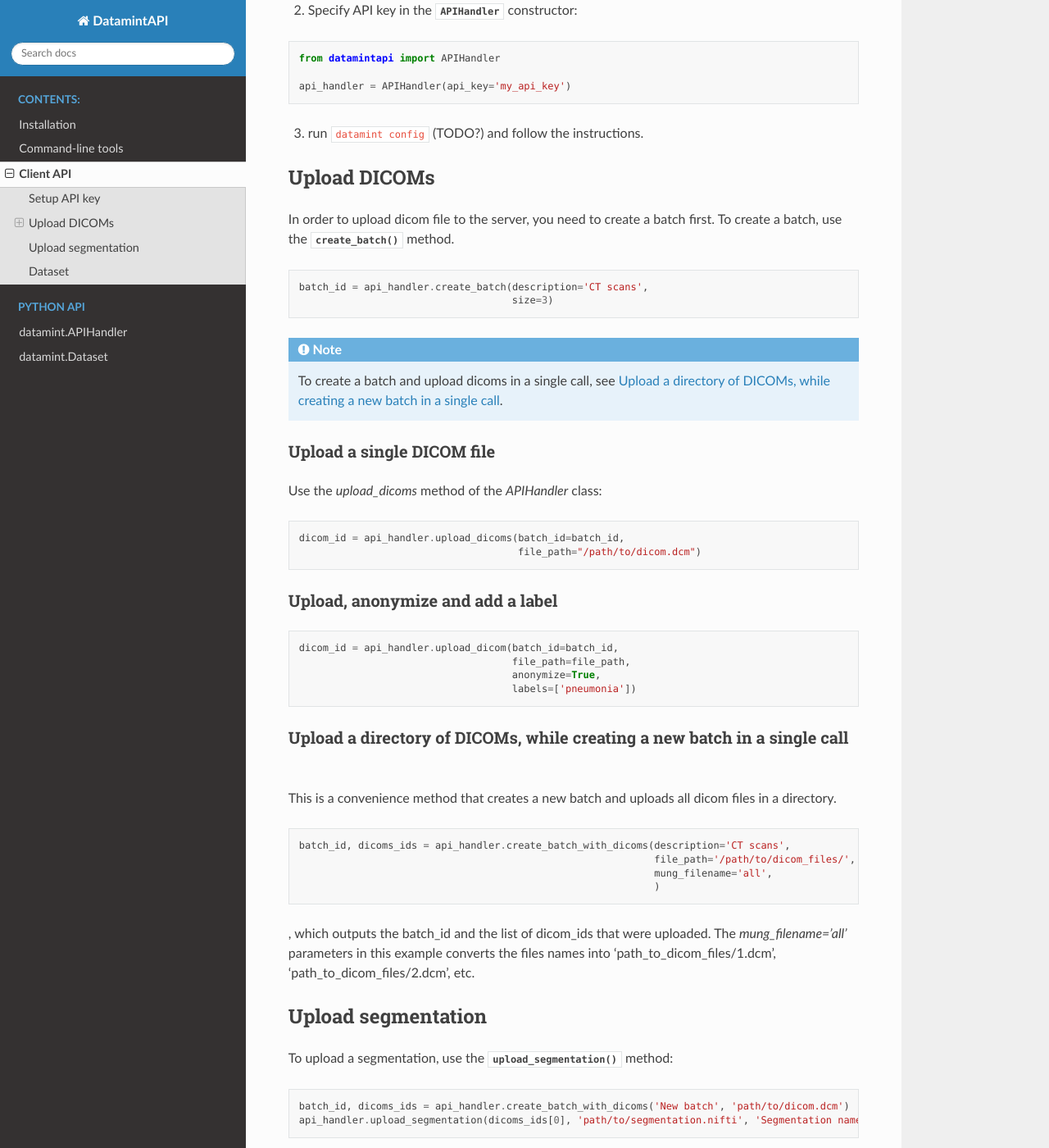
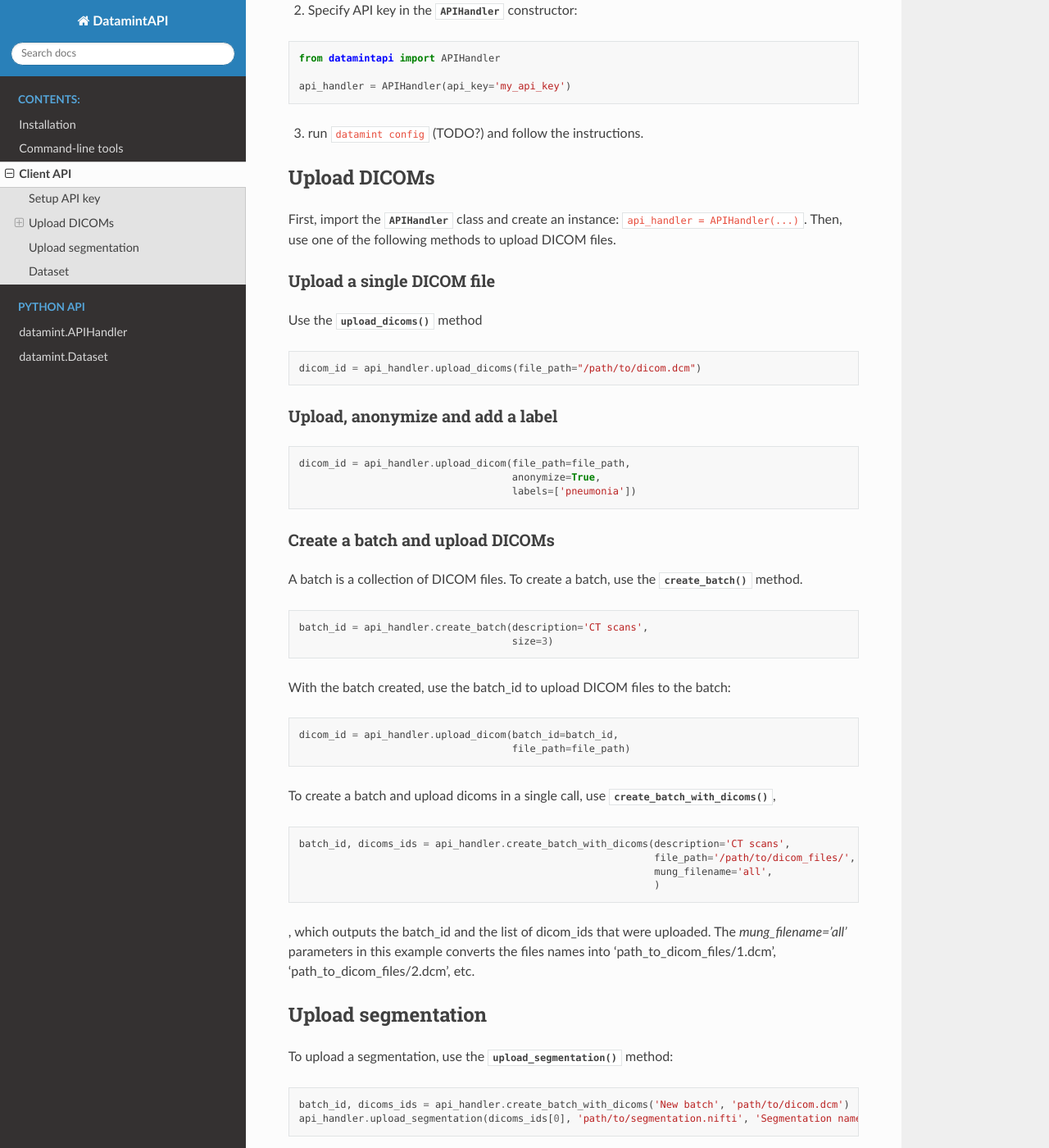
Before and after one commit to SonanceAI/datamint-python-api, a Sphinx documentation site: the page built from docs/source/client_api.rst, in a window 1280 px wide and 1400 px high, scrolled down 530 px. Shown: the whole window at 82% size. Built offline with Sphinx 7.4.7 and the Read the Docs theme 2.0.0, drawn with Linux system fonts in a browser that asks for light colours; some of the changed text lies outside the part shown.

Commit message:
documentation updated

```diff
--- a/docs/source/client_api.rst
+++ b/docs/source/client_api.rst
@@ -3,7 +3,7 @@
 Client API
 ==========
 
-Import the :py:class:`APIHandler <datamintapi.api_handler.APIHandler>` class and create an instance: ``api_handler = APIHandler()``
+This section describes how to use the :py:class:`APIHandler <datamintapi.api_handler.APIHandler>` class in Python.
 
 Setup API key
 -------------
@@ -35,7 +35,34 @@ There are three options to specify the API key:
 Upload DICOMs
 -------------
 
-In order to upload dicom file to the server, you need to create a batch first.
+First, import the :py:class:`APIHandler <datamintapi.api_handler.APIHandler>` class and create an instance: ``api_handler = APIHandler(...)``.
+Then, use one of the following methods to upload DICOM files.
+
+Upload a single DICOM file
+++++++++++++++++++++++++++++++++
+
+Use the :py:meth:`upload_dicoms() <datamintapi.api_handler.APIHandler.upload_dicoms>` method
+
+.. code-block:: python
+
+    dicom_id = api_handler.upload_dicoms(file_path="/path/to/dicom.dcm")
+
+
+Upload, anonymize and add a label
+++++++++++++++++++++++++++++++++++++++++++++++++++++++++++++
+
+.. code-block:: python
+
+    dicom_id = api_handler.upload_dicom(file_path=file_path,
+                                        anonymize=True,
+                                        labels=['pneumonia'])
+
+
+
+Create a batch and upload DICOMs
+++++++++++++++++++++++++++++++++++++++++++++++++++++++++++++
+
+A batch is a collection of DICOM files.
 To create a batch, use the :py:meth:`create_batch() <datamintapi.api_handler.APIHandler.create_batch>` method.
 
 .. code-block:: python
@@ -43,39 +70,14 @@ To create a batch, use the :py:meth:`create_batch() <datamintapi.api_handler.API
     batch_id = api_handler.create_batch(description='CT scans',
                                         size=3)
 
-.. note:: To create a batch and upload dicoms in a single call, see :ref:`create_batch_with_dicoms`.
-
-
-
-
-Upload a single DICOM file
-++++++++++++++++++++++++++++++++
-
-Use the `upload_dicoms` method of the `APIHandler` class:
-
-.. code-block:: python
-
-    dicom_id = api_handler.upload_dicoms(batch_id=batch_id,
-                                         file_path="/path/to/dicom.dcm")
-
-
-Upload, anonymize and add a label
-++++++++++++++++++++++++++++++++++++++++++++++++++++++++++++
+With the batch created, use the batch_id to upload DICOM files to the batch:
 
 .. code-block:: python
 
     dicom_id = api_handler.upload_dicom(batch_id=batch_id,
-                                        file_path=file_path,
-                                        anonymize=True,
-                                        labels=['pneumonia'])
+                                        file_path=file_path)
 
-
-.. _create_batch_with_dicoms:
-
-Upload a directory of DICOMs, while creating a new batch in a single call
-++++++++++++++++++++++++++++++++++++++++++++++++++++++++++++++++++++++++++++
-
-This is a convenience method that creates a new batch and uploads all dicom files in a directory.
+To create a batch and upload dicoms in a single call, use :py:meth:`create_batch_with_dicoms() <datamintapi.api_handler.APIHandler.create_batch_with_dicoms>`,
 
 .. code-block:: python
 
@@ -86,7 +88,6 @@ This is a convenience method that creates a new batch and uploads all dicom file
 
 , which outputs the batch_id and the list of dicom_ids that were uploaded.
 The `mung_filename='all'` parameters in this example converts the files names into 'path_to_dicom_files/1.dcm', 'path_to_dicom_files/2.dcm', etc.
-
 
 Upload segmentation
 -------------------
--- a/docs/source/command_line_tools.rst
+++ b/docs/source/command_line_tools.rst
@@ -52,6 +52,7 @@ See all available options by running ``datamint-upload --help``:
                             Change the filename in the upload parameters. If set to "all", the filename becomes the folder names joined together with "_". If one or more integers are passed (comma-separated), append that
                             depth of folder name to the filename.
     --name NAME           Name of the upload batch
+    --channel CHANNEL     Channel name (arbritary) to upload the dicoms to. Useful for organizing the dicoms in the platform.
     --retain-pii          Do not anonymize dicom
     --retain-attribute RETAIN_ATTRIBUTE
                             Retain the value of a single attribute code specified as hexidecimal integers. Example: (0x0008, 0x0050) or just (0008, 0050)
```
Also changed, not shown: other parts of docs/source/command_line_tools.rst (+1 -1 lines).
